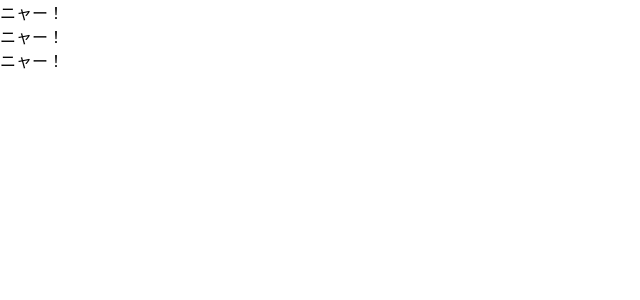
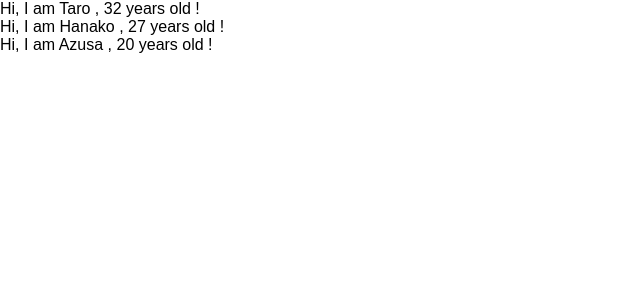
Before and after one commit to HIDETO-NDTB/udemy-react-redux-practice, a React (Create React App) app in the folder react-app/: page / in a window 1280 px wide. Shown: the top 300 px of the page, without its empty margins (0-640 px from the left). Built offline with nearby package versions, Linux system fonts and the light colour scheme.

Commit message:
learn props of component

```diff
--- a/react-app/src/App.js
+++ b/react-app/src/App.js
@@ -1,27 +1,23 @@
 import React from 'react';
 
-// class App extends Component {
-//   render() {
-//     return (
-//       <React.Fragment>
-//         <label htmlFor="var">var</label>
-//         <input type="text" onChange={() => console.log('I am clicked!')} />
-//       </React.Fragment>
-//     );
-//   }
-// }
-
 const App = () => {
+  const profiles = [
+    { name: "Taro", age: 32 },
+    { name: "Hanako", age: 27 },
+    { name: "Azusa" }
+  ];
   return (
     <div>
-      <Cat />
-      <Cat />
-      <Cat />
+      {profiles.map((profile, index) => {
+        return <User key={index} name={profile.name} age={profile.age} />
+      })}
     </div>
-  )
+  );
 }
-const Cat = () => {
-  return <div>ニャー！</div>
+const User = (props) => {
+  return <div>Hi, I am {props.name} , {props.age} years old !</div>
 };
-
+User.defaultProps = {
+  age: 20
+};
 export default App;
```
